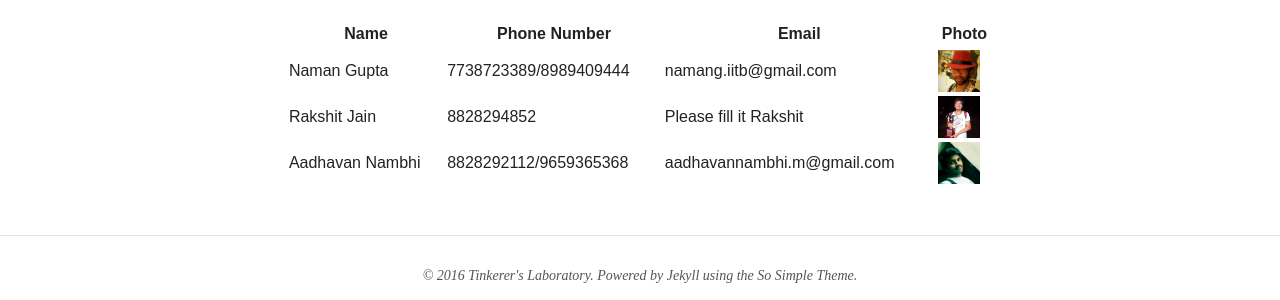
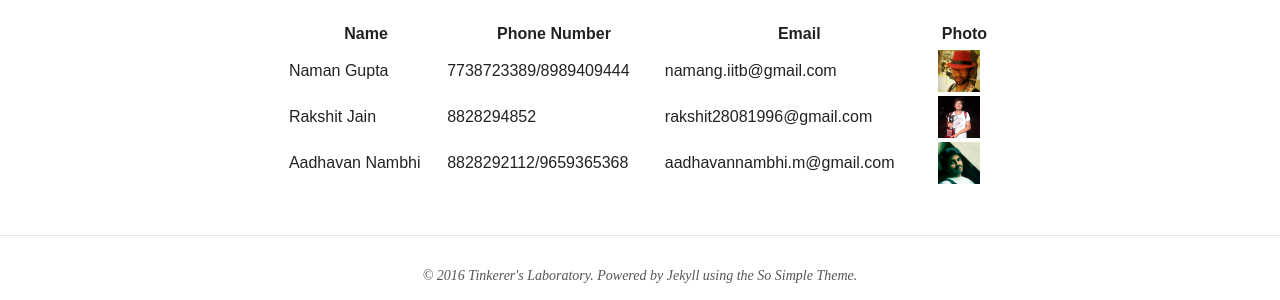
Before and after one commit to vikrant7/tinkerers-laboratory.github.io, a Jekyll site: the page built from contact/index.md, in a window 1280 px wide. Shown: the part 1269-1569 px from the top of the page. Built offline with Jekyll 4.4.1, drawn with Linux system fonts in a browser that asks for light colours; nearby versions of some CDN libraries.

Commit message:
Update index.md

```diff
--- a/contact/index.md
+++ b/contact/index.md
@@ -21,5 +21,5 @@ Vinayak Shelar | 9619804131 | vinayakshelar78@gmail.com | <img src="/images/vina
 Name | Phone Number | Email | Photo
 ---- | ---- | ---- | ----
 Naman Gupta | 7738723389/8989409444 | namang.iitb@gmail.com | <img src="/images/naman.jpg" alt="Smiley face" height="42" width="42">
-Rakshit Jain | 8828294852 | Please fill it Rakshit | <img src="/images/rakshit.jpg" alt="Smiley face" height="42" width="42">
+Rakshit Jain | 8828294852 | [rakshit28081996@gmail.com](mailto:rakshit28081996@gmail.com) | <img src="/images/rakshit.jpg" alt="Smiley face" height="42" width="42">
 Aadhavan Nambhi | 8828292112/9659365368 | aadhavannambhi.m@gmail.com | <img src="/images/aadhavan.jpg" alt="Smiley face" height="42" width="42">
```
